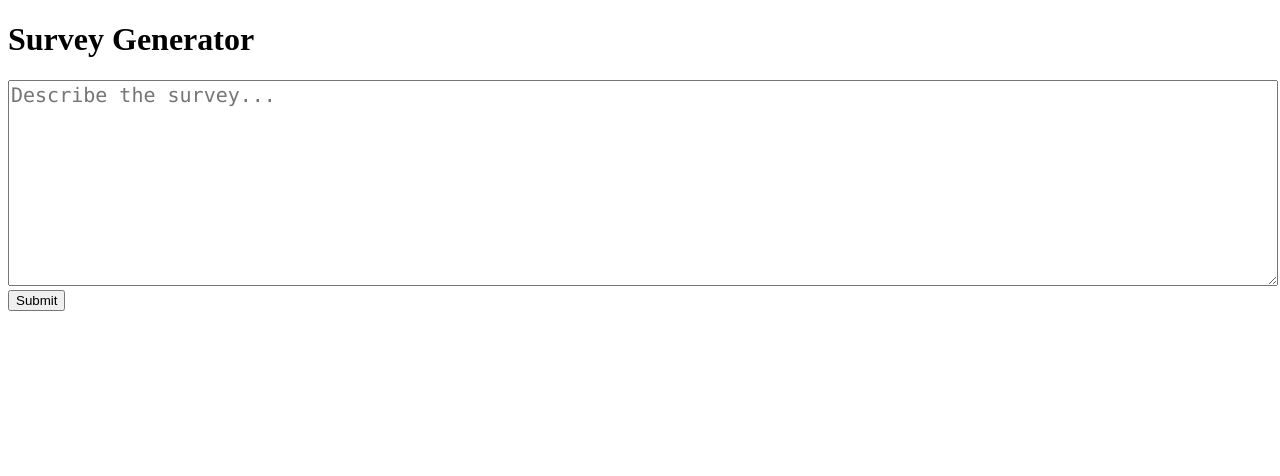
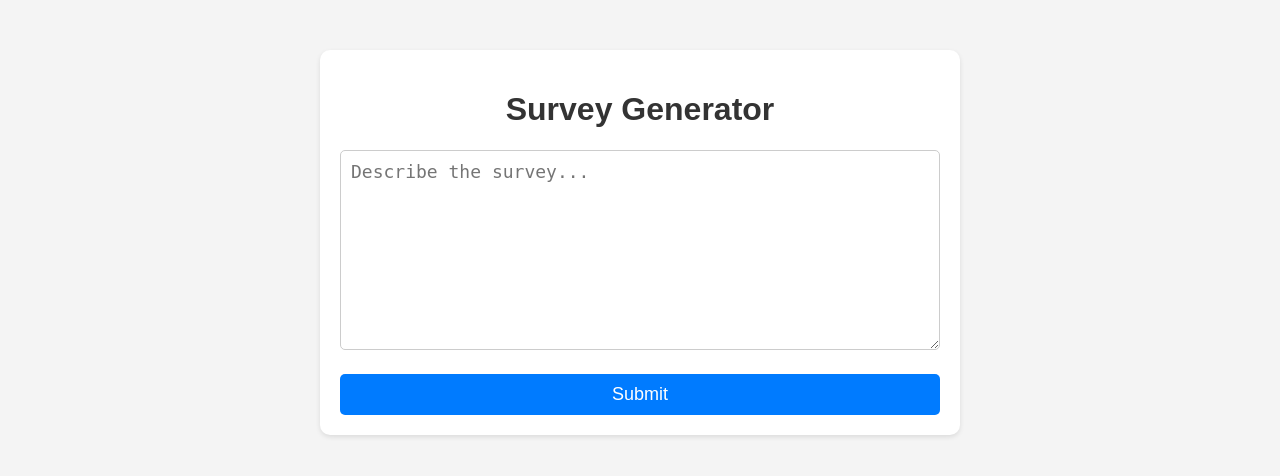
Before and after one commit to n9vo/Survey-Engineer, a Flask app: page / in a window 1280 px wide. Shown: the top 476 px of the page. Run offline with Flask 3, Linux system fonts and the light colour scheme.

Commit message:
Update index.html

```diff
--- a/templates/index.html
+++ b/templates/index.html
@@ -4,15 +4,61 @@
     <meta charset="UTF-8">
     <meta name="viewport" content="width=device-width, initial-scale=1.0">
     <title>Surveys</title>
+    <style>
+        body {
+            font-family: Arial, sans-serif;
+            margin: 0;
+            padding: 0;
+            background-color: #f4f4f4;
+        }
+        .container {
+            max-width: 600px;
+            margin: 50px auto;
+            padding: 20px;
+            background-color: #fff;
+            border-radius: 10px;
+            box-shadow: 0 2px 5px rgba(0, 0, 0, 0.1);
+        }
+        h1 {
+            text-align: center;
+            color: #333;
+        }
+        form {
+            margin-top: 20px;
+        }
+        textarea {
+            width: 100%;
+            height: 200px;
+            font-size: 18px;
+            padding: 10px;
+            border: 1px solid #ccc;
+            border-radius: 5px;
+            box-sizing: border-box;
+            margin-bottom: 20px;
+        }
+        button[type="submit"] {
+            display: block;
+            width: 100%;
+            padding: 10px;
+            font-size: 18px;
+            background-color: #007bff;
+            color: #fff;
+            border: none;
+            border-radius: 5px;
+            cursor: pointer;
+        }
+        button[type="submit"]:hover {
+            background-color: #0056b3;
+        }
+    </style>
 </head>
 <body>
-    <h1> Survey Generator </h1>
-    <form action = "/submit" method = "POST">
-
-
-        <textarea placeholder="Describe the survey..." name="prompt" style="height: 200px; width: 100%; font-size: 20px; font-family: 'Lucida Console', Monaco, monospace;"></textarea>
-
-        <button type = "submit">Submit</button>
-    </form>
+    <div class="container">
+        <h1>Survey Generator</h1>
+        <form action="/submit" method="POST">
+            <textarea placeholder="Describe the survey..." name="prompt"></textarea>
+            <button type="submit">Submit</button>
+        </form>
+    </div>
 </body>
 </html>
```
